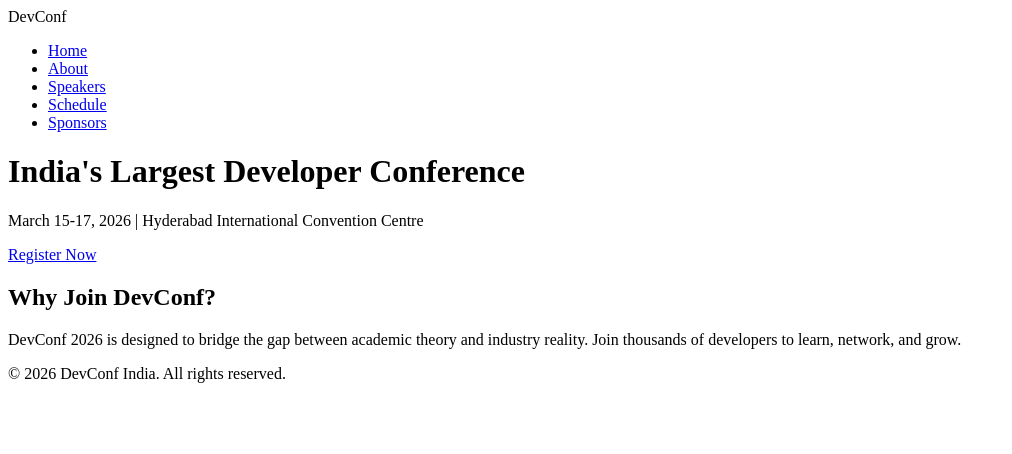
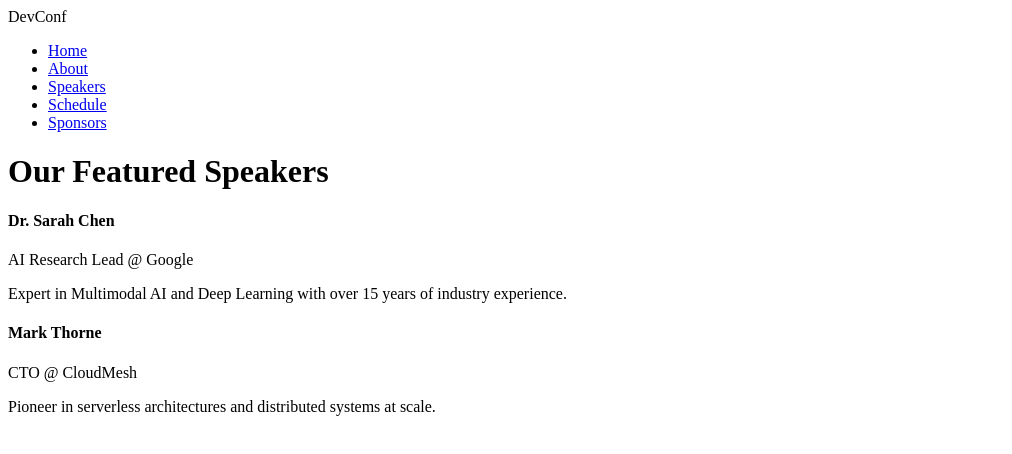
Before and after one commit to abidshareef/unify-labs-practice, a plain HTML site: page Day-03/index.html in a window 1280 px wide. Shown: the whole page, without its empty margins (0-1012 px from the left). Drawn offline with Linux system fonts and the light colour scheme.

Commit message:
🚀 Day 3 - index.html - 9:42:07 PM

```diff
--- a/Day-03/index.html
+++ b/Day-03/index.html
@@ -2,35 +2,34 @@
 <html lang="en">
 <head>
   <meta charset="UTF-8">
-  <title>DevConf 2026 - Home</title>
+  <title>Speakers - DevConf 2026</title>
 </head>
 <body>
   <nav class="navbar">
     <div class="logo">Dev<span>Conf</span></div>
     <ul class="nav-links">
-      <li><a href="index.html" class="active">Home</a></li>
+      <li><a href="index.html">Home</a></li>
       <li><a href="about.html">About</a></li>
-      <li><a href="speakers.html">Speakers</a></li>
+      <li><a href="speakers.html" class="active">Speakers</a></li>
       <li><a href="schedule.html">Schedule</a></li>
       <li><a href="sponsors.html">Sponsors</a></li>
     </ul>
   </nav>
 
-  <header class="hero-section">
-    <h1>India's Largest Developer Conference</h1>
-    <p class="hero-subtitle">March 15-17, 2026 | Hyderabad International Convention Centre</p>
-    <a href="register.html" class="primary-btn">Register Now</a>
-  </header>
+  <main class="page-container">
+    <h1 class="page-title">Our Featured Speakers</h1>
 
-  <section class="main-content">
-    <div class="info-card">
-      <h2>Why Join DevConf?</h2>
-      <p>DevConf 2026 is designed to bridge the gap between academic theory and industry reality. Join thousands of developers to learn, network, and grow.</p>
+    <div class="speaker-profile" id="speaker-1">
+      <h4>Dr. Sarah Chen</h4>
+      <p class="role">AI Research Lead @ Google</p>
+      <p class="bio">Expert in Multimodal AI and Deep Learning with over 15 years of industry experience.</p>
     </div>
-  </section>
 
-  <footer class="site-footer">
-    <p>&copy; 2026 DevConf India. All rights reserved.</p>
-  </footer>
+    <div class="speaker-profile" id="speaker-2">
+      <h4>Mark Thorne</h4>
+      <p class="role">CTO @ CloudMesh</p>
+      <p class="bio">Pioneer in serverless architectures and distributed systems at scale.</p>
+    </div>
+  </main>
 </body>
 </html>
```
